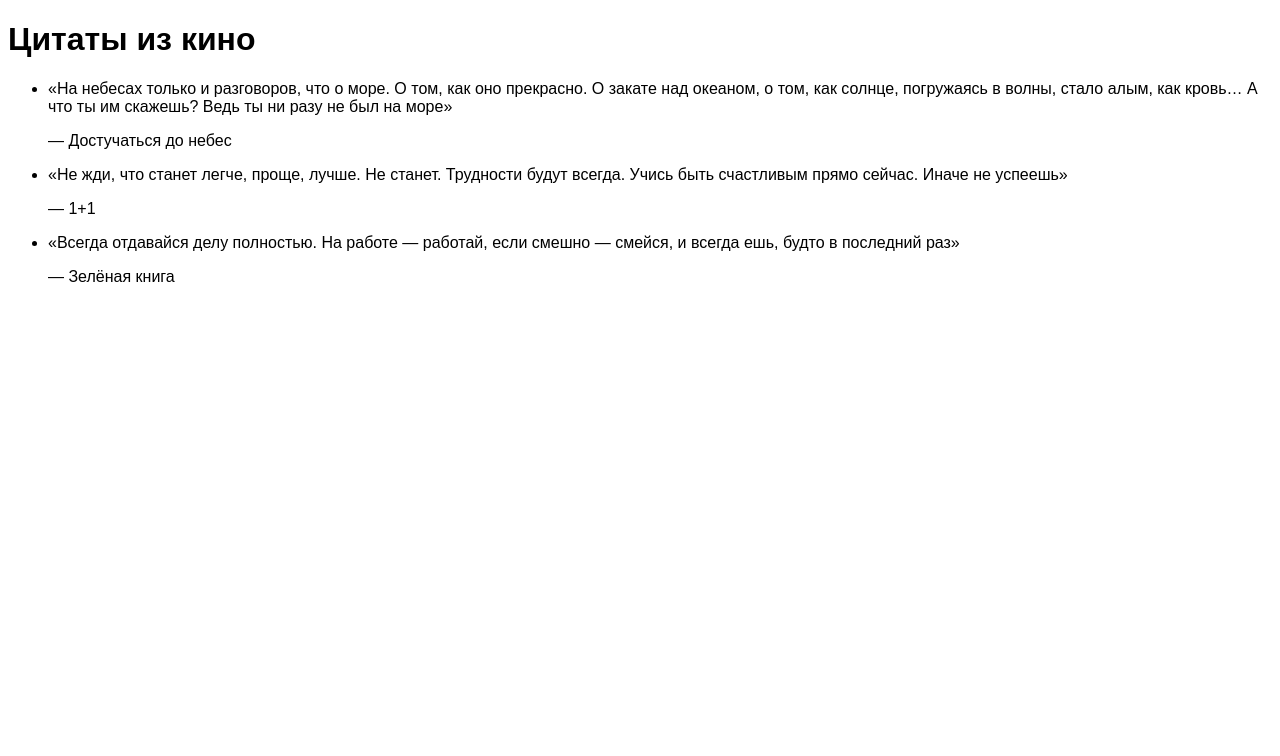
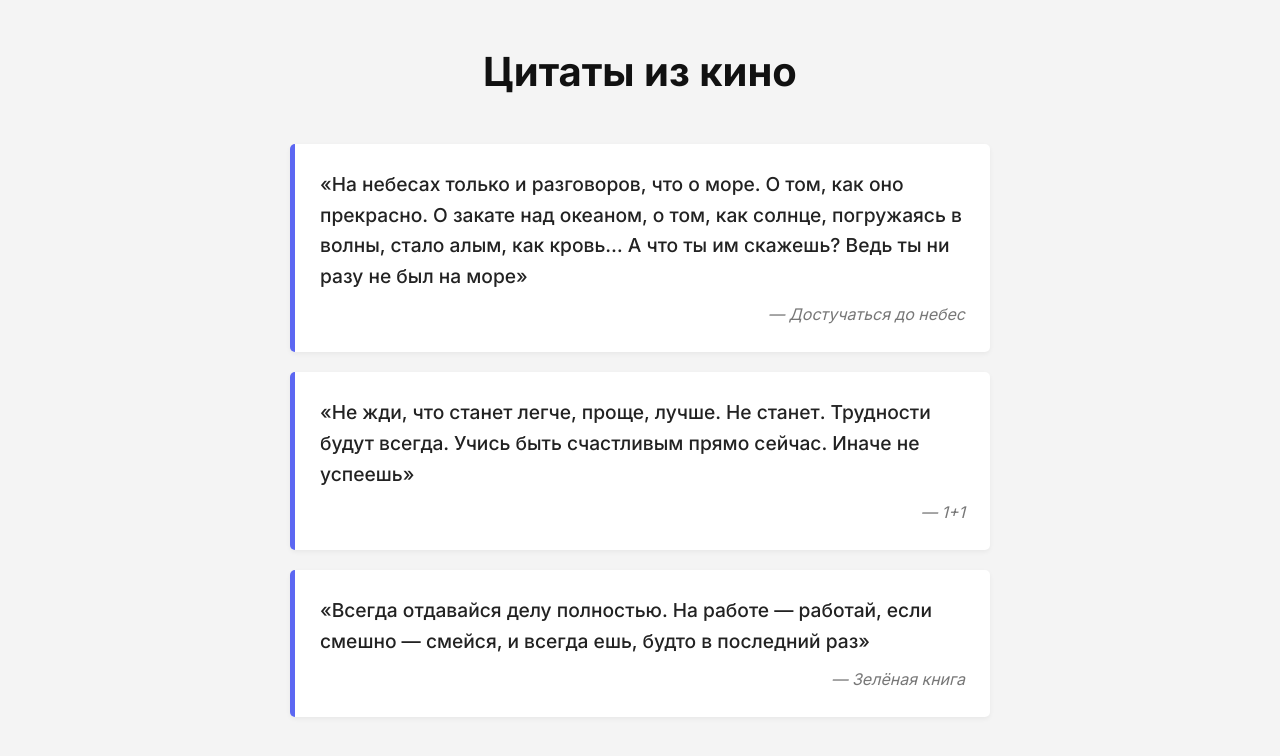
Before and after one commit to sokuroff/git-lab-project, a plain HTML site: page index.html in a window 1280 px wide. Drawn offline with Linux system fonts and the light colour scheme.

Commit message:
style: Add styles for dynamic list elements
Adds CSS rules for li elements that will be created by JavaScript.
Ensures consistent look and feel for generated content.

```diff
--- a/index.html
+++ b/index.html
@@ -3,6 +3,11 @@
     <head>
         <meta charset="UTF-8">
         <title>Цитаты из кино</title>
+        <!-- Google Fonts -->
+        <link rel="preconnect" href="https://fonts.googleapis.com">
+        <link rel="preconnect" href="https://fonts.gstatic.com" crossorigin>
+        <link href="https://fonts.googleapis.com/css2?family=Inter:wght@400;500;700&display=swap" rel="stylesheet">
+
         <link rel="stylesheet" href="style.css">
     </head>
     <body>
--- a/style.css
+++ b/style.css
@@ -1,3 +1,57 @@
-body{
-    font-family: sans-serif;
+/* Сброс стандартных стилей и базовые настройки */
+* {
+    margin: 0;
+    padding: 0;
+    box-sizing: border-box;
 }
+
+body {
+    font-family: 'Inter', sans-serif;
+    background-color: #f4f4f4; /* Очень светло-серый фон */
+    color: #333; /* Темно-серый текст */
+    display: flex;
+    justify-content: center;
+    padding: 40px 20px;
+    line-height: 1.6;
+}
+
+.container {
+    max-width: 700px;
+    width: 100%;
+}
+
+h1 {
+    font-size: 2.5rem; /* rem - относительная единица, зависит от корневого шрифта */
+    font-weight: 700;
+    text-align: center;
+    margin-bottom: 40px;
+    color: #111;
+}
+
+/* Стили для списка цитат */
+#quote-list {
+    list-style-type: none; /* Убираем маркеры списка */
+}
+
+#quote-list li {
+    background-color: #ffffff;
+    padding: 25px;
+    border-left: 5px solid #5c67f2; /* Акцентная синяя полоса слева */
+    margin-bottom: 20px;
+    box-shadow: 0 2px 5px rgba(0, 0, 0, 0.05); /* Легкая тень для объема */
+    border-radius: 5px;
+}
+
+.quote-text {
+    font-size: 1.2rem;
+    font-weight: 500;
+    margin-bottom: 10px;
+    color: #222;
+}
+
+.quote-author {
+    font-size: 1rem;
+    font-style: italic;
+    color: #777;
+    text-align: right;
+}
```
